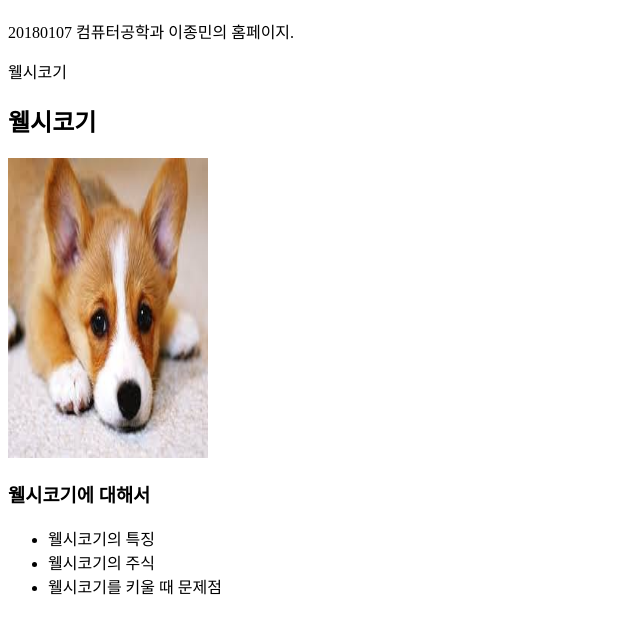
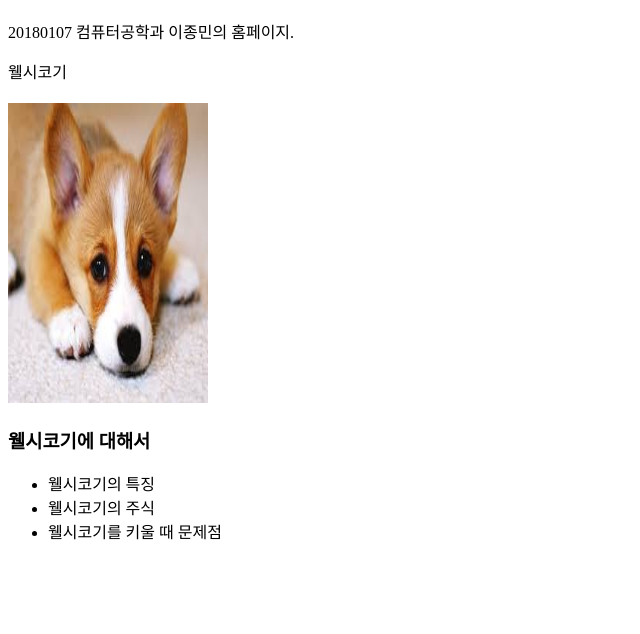
Before and after one commit to limitlesscollaboration/myhomepage, a plain HTML site: page index.html in a window 1280 px wide. Shown: the part 70-704 px from the top of the page, without its empty margins (0-640 px from the left). Drawn offline with Linux system fonts and the light colour scheme.

Commit message:
Update index.html

```diff
--- a/index.html
+++ b/index.html
@@ -7,7 +7,7 @@
 <h1>20180107 이종민</h1>
 <p>20180107 컴퓨터공학과 이종민의 홈페이지.</p>
 <p>웰시코기</p>
-<h2>웰시코기</h2>
+<h2></h2>
 <img src="dog.jpg" alt="웰시코기" width="200" height="300">
 <h3>웰시코기에 대해서</h3>
 <ul>
```
